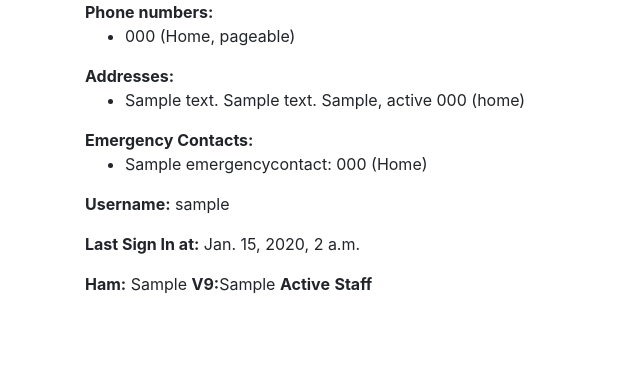
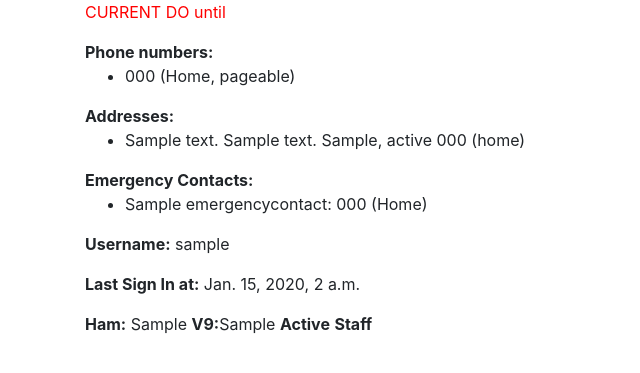
Before and after one commit to BAMRU-Tech/bamru_net, a Django app: page /member/1/ in a window 1280 px wide. Shown: the part 124-497 px from the top of the page, without its empty margins (0-640 px from the left). Run offline with Django 3.2, Linux system fonts and the light colour scheme; a user stored in the database is signed in; tables that the repository leaves empty hold one stand-in row (values such as "Sample post"); parts of the project's set-up code (start-up, migrations or seed data) failed here and were passed over; some libraries are stand-ins or nearby versions.

Commit message:
Fix inversion in "current DO" display logic

```diff
--- a/main/templates/member_detail.html
+++ b/main/templates/member_detail.html
@@ -2,7 +2,7 @@
 
 {% block content %}
 <main role="main" class="container">
-  {% if not member.is_current_do %}
+  {% if member.is_current_do %}
     <p style="color:red">CURRENT DO until</p>
   {% endif %}
   <strong>Phone numbers:</strong>
```
